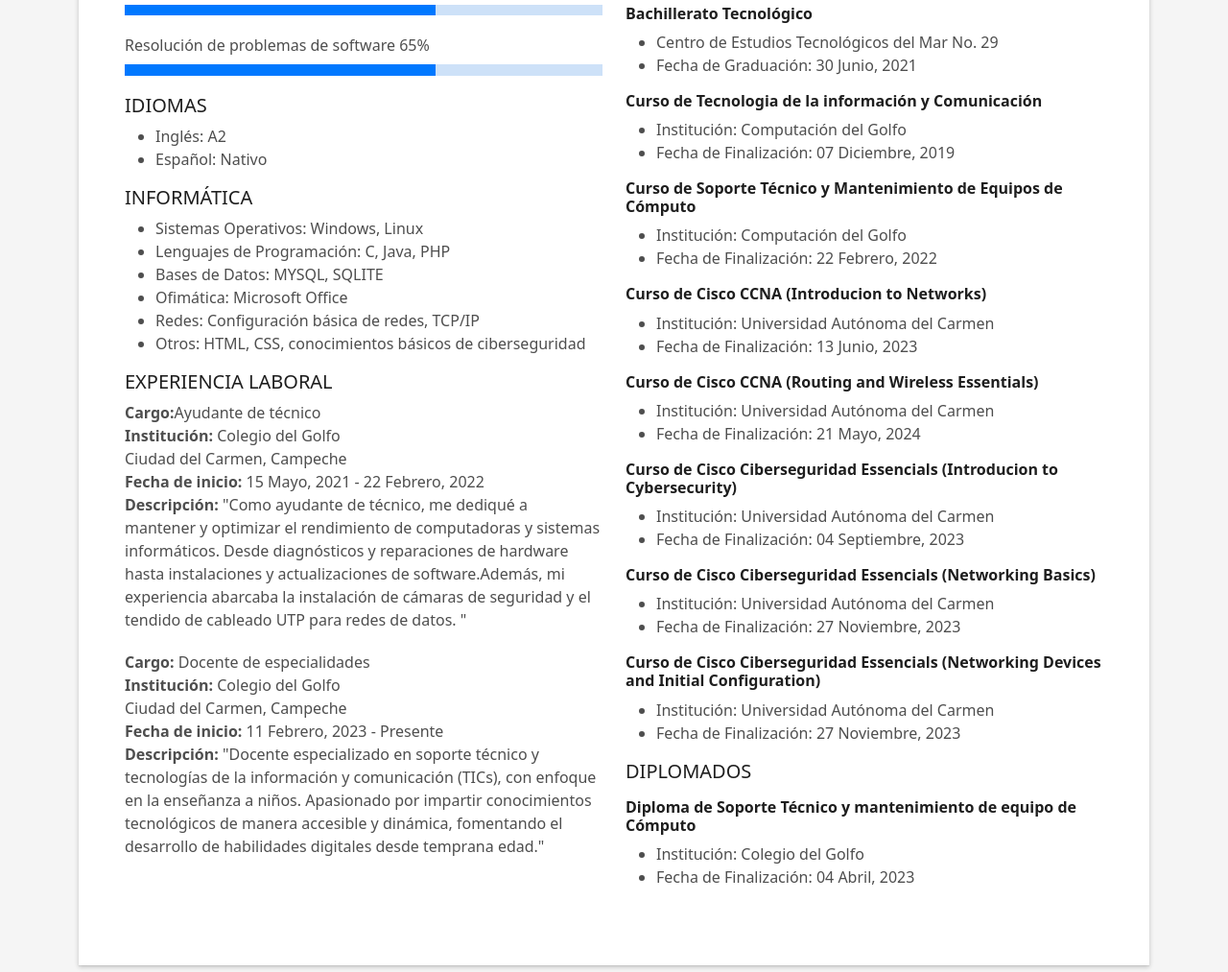
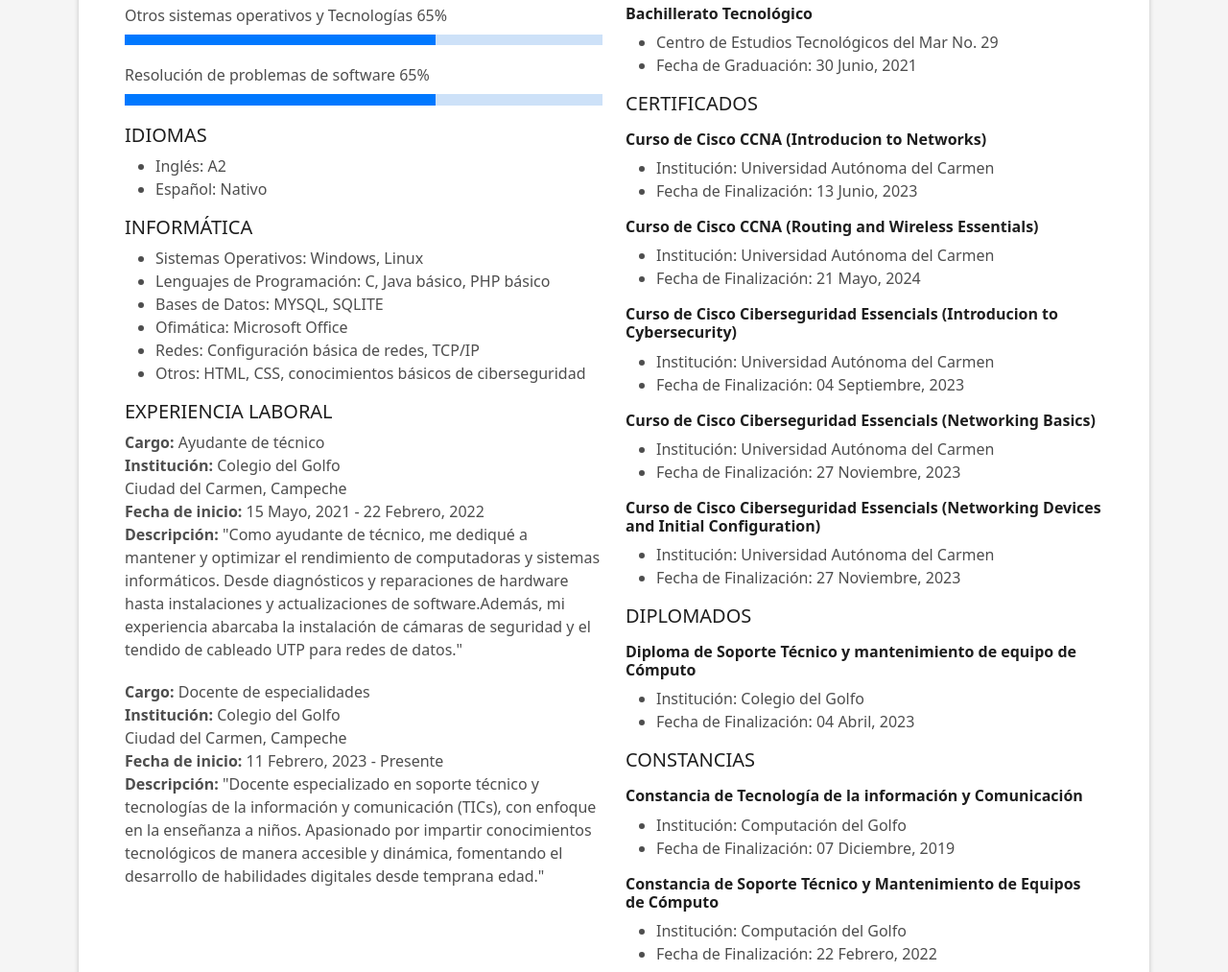
Before and after one commit to Edquinta03/Curriculum, a plain HTML site: page index.html in a window 1280 px wide. Shown: the part 1399-2412 px from the top of the page at 96% size. Drawn offline with Linux system fonts and the light colour scheme.

Commit message:
Add files via upload

```diff
--- a/index.html
+++ b/index.html
@@ -87,8 +87,7 @@
                 <div class="container">
                     <!--<p class="display-6 color-d">Hello, world!</p>-->
                     <h1 class="hero-title mb-4">Yo Soy Eduardo Quintana</h1>
-                    <p class="hero-subtitle"><span class="typed" data-typed-items="Asistente, Estudiante, Aprendíz,
-                Colaborador"></span></p>
+                    <p class="hero-subtitle"><span class="typed" data-typed-items="Analítico, Versátil, Aprendíz, Adaptable, Investigador, Expertise"></span></p>
                     <!-- <p class="pt-3"><a class="btn btn-primary btn js-scroll px-4" href="#about" role="button">Learn More</a></p> -->
                 </div>
             </div>
@@ -109,15 +108,15 @@
                                     <div class="row">
                                         <div class="col-sm-6 col-md-5">
                                             <div class="about-img">
-                                                <img src="assets/img/Perfil_1.jpg" class="img-fluid rounded b-shadow-a" alt="">
+                                                <img src="assets/img/github.png" class="img-fluid rounded b-shadow-a" alt="">
                                             </div>
                                         </div>
-                                        <div class="col-sm-6 col-md-7">
-                                            <div class="about-info">
+                                        <div class="col-sm-6 col-md-6">
+                                            <div class="about-info" >
                                                 <p><span class="title-s">Nombre: </span> <span>Eduardo Oswaldo Quintana Estefan</span></p>
-                                                <p><span class="title-s">Perfil: </span> <span>Ingeniero en Tecnologias de computo y comunicaciones</span></p>
+                                                <p><span class="title-s">Perfil: </span> <span>Ingeniero en Tecnologías de cómputo y comunicaciones</span></p>
                                                 <p><span class="title-s">Estado Civil: </span> <span>Soltero</span></p>
-                                                <p><span class="title-s">Email: </span> <span>eduar27.estefan@gmail.com</span></p>
+                                                <p><span class="title-s">Email: </span> <span>eduar27.estefan@gmail.com/eq61685@gmail.com</span></p>
                                                 <p><span class="title-s">Telefono: </span> <span>9811249019</span></p>
                                             </div>
                                         </div>
@@ -149,7 +148,7 @@
                                     <h5>INFORMÁTICA</h5>
                                         <ul>
                                             <li>Sistemas Operativos: Windows, Linux</li>
-                                            <li>Lenguajes de Programación: C, Java, PHP</li>
+                                            <li>Lenguajes de Programación: C, Java básico, PHP básico</li>
                                             <li>Bases de Datos: MYSQL, SQLITE</li>
                                             <li>Ofimática: Microsoft Office</li>
                                             <li>Redes: Configuración básica de redes, TCP/IP</li>
@@ -157,21 +156,23 @@
                                         </ul>
                                     <h5>EXPERIENCIA LABORAL</h5>
                                         <div class="experiencia">
-                                            <p><b>Cargo:</b>Ayudante de técnico</p>
+                                            <p><b>Cargo:</b> Ayudante de técnico</p>
                                             <p><b>Institución:</b> Colegio del Golfo</p>
                                             <p>Ciudad del Carmen, Campeche</p>
                                             <p><b>Fecha de inicio:</b> 15 Mayo, 2021 - 22 Febrero, 2022</p>
                                             <p><b>Descripción:</b> "Como ayudante de técnico, me dediqué a mantener y optimizar el
                                                 rendimiento de computadoras y sistemas informáticos. Desde diagnósticos y reparaciones
                                                 de hardware hasta instalaciones y actualizaciones de software.Además, mi experiencia abarcaba la
-                                                instalación de cámaras de seguridad y el tendido de cableado UTP para redes de datos. "</p>
+                                                instalación de cámaras de seguridad y el tendido de cableado UTP para redes de datos."</p>
                                         </div>
                                         <div class="experiencia">
                                             <p><b>Cargo:</b> Docente de especialidades</p>
                                             <p><b>Institución:</b> Colegio del Golfo</p>
                                             <p>Ciudad del Carmen, Campeche</p>
                                             <p><b>Fecha de inicio:</b> 11 Febrero, 2023 - Presente</p>
-                                            <p><b>Descripción:</b> "Docente especializado en soporte técnico y tecnologías de la información y comunicación (TICs), con enfoque en la enseñanza a niños. Apasionado por impartir conocimientos tecnológicos de manera accesible y dinámica, fomentando el desarrollo de habilidades digitales desde temprana edad."</p>
+                                            <p><b>Descripción:</b> "Docente especializado en soporte técnico y tecnologías de la información y comunicación (TICs),
+                                                 con enfoque en la enseñanza a niños. Apasionado por impartir conocimientos tecnológicos de manera accesible y dinámica,
+                                                  fomentando el desarrollo de habilidades digitales desde temprana edad."</p>
                                         </div>
                                     </div>
                                 </div>
@@ -193,42 +194,40 @@
                                                         <li>Universidad/Institución: Universidad Autónoma del Carmen</li>
                                                         <li>Fecha de Graduación: Cursando</li>
                                                     </ul>
-                                            <h6><b>Bachillerato Tecnológico</b></h6>
+                                                <h6><b><a href="Documents/Certificado Escolares/Certificado de Preparatoria.pdf">Bachillerato Tecnológico</a></b></h6>
                                                     <ul>
                                                         <li>Centro de Estudios Tecnológicos del Mar No. 29</li>
                                                         <li>Fecha de Graduación: 30 Junio, 2021</li>
                                                     </ul>
-                                            <h6><b>Curso de Tecnologia de la información y Comunicación</b></h6>
-                                                <ul>
-                                                    <li>Institución: Computación del Golfo</li>
-                                                    <li>Fecha de Finalización: 07 Diciembre, 2019</li>
-                                                </ul>
-                                                <h6><b>Curso de Soporte Técnico y Mantenimiento de Equipos de Cómputo</b></h6>
-                                                <ul>
-                                                    <li>Institución: Computación del Golfo</li>
-                                                    <li>Fecha de Finalización: 22 Febrero, 2022</li>
-                                                </ul>
-                                            <h6><b>Curso de Cisco CCNA (Introducion to Networks)</b></h6>
+                                            </p>
+                                        <h5>CERTIFICADOS</h5>
+                                            <p class="lead">
+                                                <h6><b><a href="Documents/Certificado Cisco/CCNA 1/español/EDUARDO OSWALDOQUINTANA ESTEFAN-INTRODUCTION TO -certificate.pdf">
+                                                    Curso de Cisco CCNA (Introducion to Networks)</a></b></h6>
                                                 <ul>
                                                     <li>Institución: Universidad Autónoma del Carmen</li>
                                                     <li>Fecha de Finalización: 13 Junio, 2023</li>
                                                 </ul>
-                                            <h6><b>Curso de Cisco CCNA (Routing and Wireless Essentials)</b></h6>
+                                            <h6><b><a href="Documents/Certificado Cisco/CCNA 2/EDUARDO OSWALDOQUINTANA ESTEFAN-GRUPO1 ENE2024 C-certificate.pdf">
+                                                Curso de Cisco CCNA (Routing and Wireless Essentials)</a></b></h6>
                                                 <ul>
                                                     <li>Institución: Universidad Autónoma del Carmen</li>
                                                     <li>Fecha de Finalización: 21 Mayo, 2024</li>
                                                 </ul>
-                                            <h6><b>Curso de Cisco Ciberseguridad Essencials (Introducion to Cybersecurity)</b></h6>
+                                            <h6><b><a href="Documents/Certificado Cisco/CIBERSEGURIDAD ESSENCIALS/introduccion a la ciberseguridad/Introduction_to_Cybersecurity_Badge20230904-28-t193rs.pdf">
+                                                Curso de Cisco Ciberseguridad Essencials (Introducion to Cybersecurity)</a></b></h6>
                                                 <ul>
                                                     <li>Institución: Universidad Autónoma del Carmen</li>
                                                     <li>Fecha de Finalización: 04 Septiembre, 2023</li>
                                                 </ul>
-                                            <h6><b>Curso de Cisco Ciberseguridad Essencials (Networking Basics)</b></h6>
+                                            <h6><b><a href="Documents/Certificado Cisco/CIBERSEGURIDAD ESSENCIALS/conceptos basicos/Networking_Basics_Badge20231127-29-41fyqt.pdf">
+                                                Curso de Cisco Ciberseguridad Essencials (Networking Basics)</a></b></h6>
                                                 <ul>
                                                     <li>Institución: Universidad Autónoma del Carmen</li>
                                                     <li>Fecha de Finalización: 27 Noviembre, 2023</li>
                                                 </ul>
-                                            <h6><b>Curso de Cisco Ciberseguridad Essencials (Networking Devices and Initial Configuration)</b></h6>
+                                            <h6><b><a href="Documents/Certificado Cisco/CIBERSEGURIDAD ESSENCIALS/dispositivos de red y configuracion inicial/Networking_Devices_and_Initial_Configuration_Badge20231127-29-wkm1j5.pdf">
+                                                Curso de Cisco Ciberseguridad Essencials (Networking Devices and Initial Configuration)</a></b></h6>
                                                 <ul>
                                                     <li>Institución: Universidad Autónoma del Carmen</li>
                                                     <li>Fecha de Finalización: 27 Noviembre, 2023</li>
@@ -236,10 +235,25 @@
                                             </p>
                                         <h5>DIPLOMADOS</h5>
                                             <p class="lead">
-                                            <h6><b> <a href="Documents/Diplomado Soporte Tec..pdf">Diploma de Soporte Técnico y mantenimiento de equipo de Cómputo</a> </b>  </h6>
+                                                <h6><b><a href="Documents/Diplomados/Diplomado Soporte Tec..pdf">Diploma de Soporte Técnico y mantenimiento de equipo de Cómputo</a></b></h6>
                                                     <ul>
                                                         <li>Institución: Colegio del Golfo</li>
                                                         <li>Fecha de Finalización: 04 Abril, 2023</li>
+                                                    </ul>
+                                            </p>
+                                        <h5>CONSTANCIAS</h5>
+                                            <p class="lead">
+                                                <h6><b><a href="Documents/Constancias CG/Constancia de Tecnologia de la Informacion y Comunicacion.pdf">
+                                                    Constancia de Tecnología de la información y Comunicación</a></b></h6>
+                                                    <ul>
+                                                        <li>Institución: Computación del Golfo</li>
+                                                        <li>Fecha de Finalización: 07 Diciembre, 2019</li>
+                                                    </ul>
+                                                <h6><b><a href="Documents/Constancias CG/Constancia de Soporte Tecnico y Mantenimiento de Equipo de Comp.pdf">
+                                                        Constancia de Soporte Técnico y Mantenimiento de Equipos de Cómputo</a></b></h6>
+                                                    <ul>
+                                                        <li>Institución: Computación del Golfo</li>
+                                                        <li>Fecha de Finalización: 22 Febrero, 2022</li>
                                                     </ul>
                                             </p>
                                     </div>
```
Lines whose indentation alone changed are shown as unchanged.
